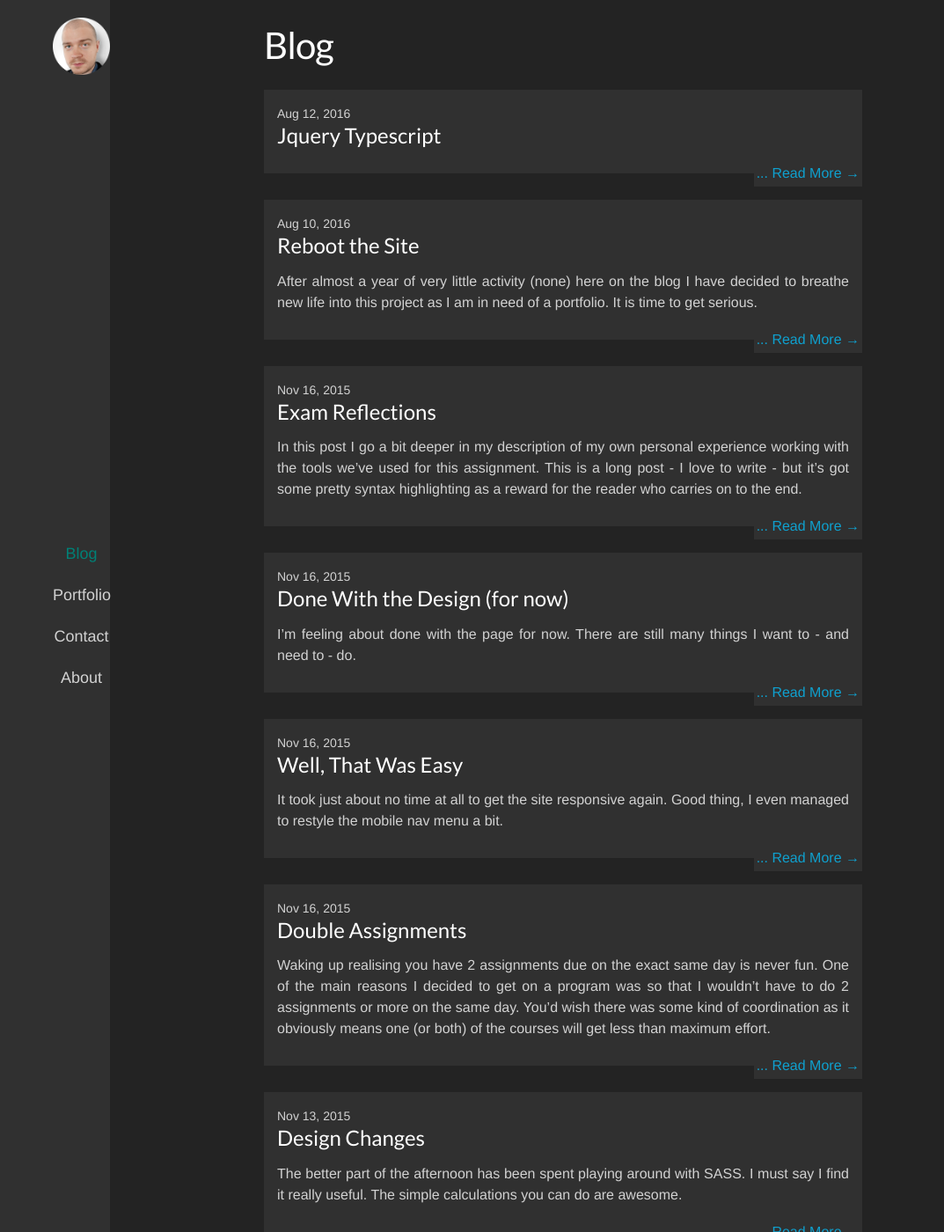
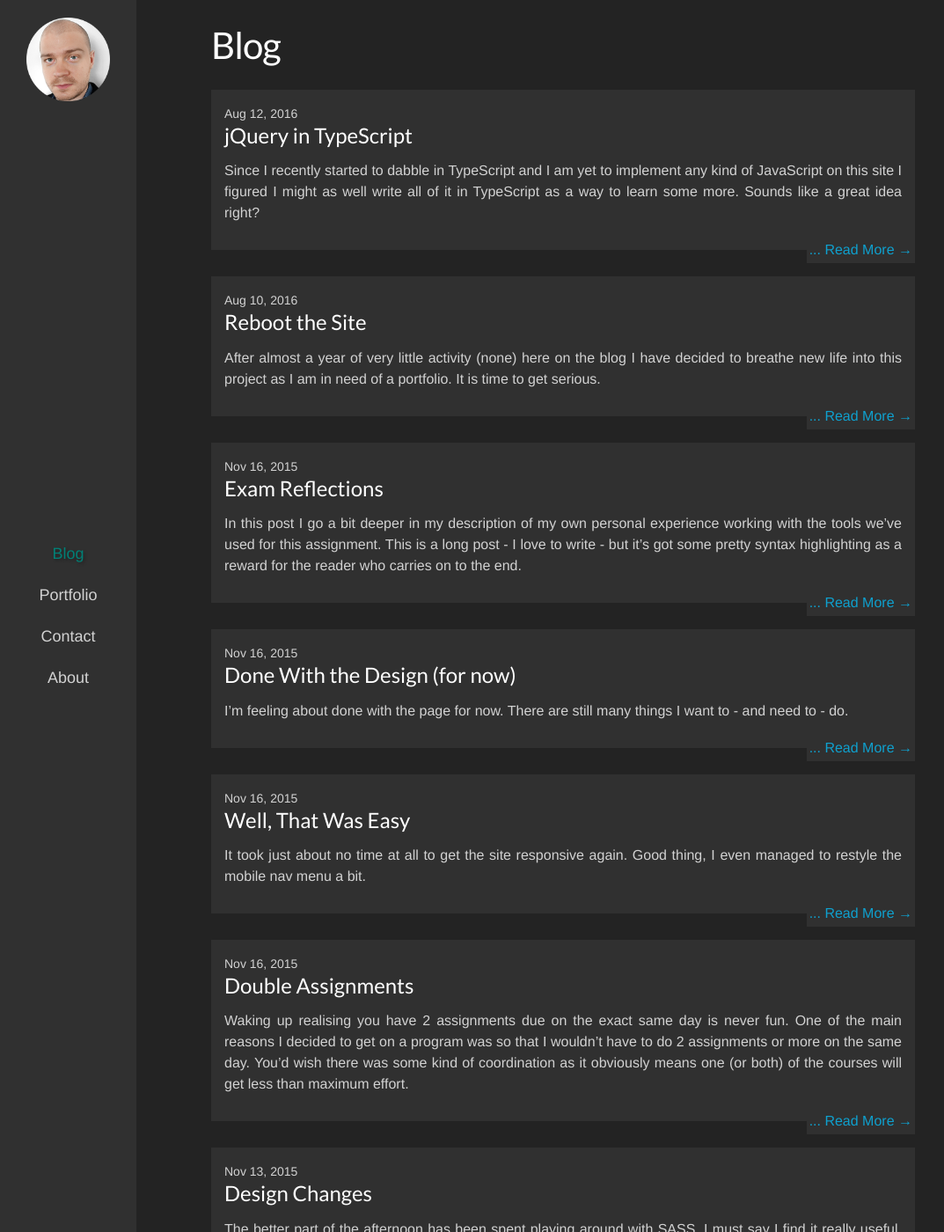
Before and after one commit to beppek/beppek.github.io, a Jekyll site: the page built from 01-blog.md, in a window 1280 px wide and 1400 px high. Shown: the whole window at 88% size, without its empty margins (0-1073 px from the left). Built offline with Jekyll 4.4.1, drawn with Linux system fonts in a browser that asks for light colours.

Commit message:
redesign menu

```diff
--- a/_includes/header.html
+++ b/_includes/header.html
@@ -2,9 +2,10 @@
 
   <div class="wrapper">
 
-    <a class="site-title" href="{{ site.baseurl }}/"><img src="/img/round.png" alt="logo"></a>
+    <a class="site-title" href="{{ site.baseurl }}/"><img src="/img/round.png" alt="logo" class="img-responsive"></a>
 
     <nav class="site-nav">
+
       <a href="#" class="menu-icon">
         <svg viewBox="0 0 18 15">
           <path fill="#424242" d="M18,1.484c0,0.82-0.665,1.484-1.484,1.484H1.484C0.665,2.969,0,2.304,0,1.484l0,0C0,0.665,0.665,0,1.484,0 h15.031C17.335,0,18,0.665,18,1.484L18,1.484z"/>
@@ -19,9 +20,9 @@
           {% unless node.exclude %}
             {% if node.title %}
               {% if page.url == node.url %}
-                <a class="page-link active-page" href="{{ node.url | prepend: site.baseurl }}">{{ node.title }}</a>
+                <a class="page-link btn btn-default btn-block btn-no-bg active-page" href="{{ node.url | prepend: site.baseurl }}">{{ node.title }}</a>
               {% else %}
-                <a class="page-link" href="{{ node.url | prepend: site.baseurl }}">{{ node.title }}</a>
+                <a class="page-link btn btn-default btn-block btn-no-bg" href="{{ node.url | prepend: site.baseurl }}">{{ node.title }}</a>
               {% endif %}
             {% endif %}
           {% endunless %}
--- a/_posts/2016-08-12-jquery-typescript.markdown
+++ b/_posts/2016-08-12-jquery-typescript.markdown
@@ -0,0 +1,9 @@
+---
+layout: post
+title:  "jQuery in TypeScript"
+date:   2016-08-12 14:00:00
+comments: true
+---
+Since I recently started to dabble in TypeScript and I am yet to implement any kind of JavaScript on this site I figured I might as well write all of it in TypeScript as a way to learn some more. Sounds like a great idea right?
+
+Before getting started I had to find out how to do this. Turns out it is quite simple: all you need is the typings file which you can find at ___. Then grab the jQuery files and you are good to go.
--- a/_sass/_base.scss
+++ b/_sass/_base.scss
@@ -164,12 +164,13 @@
  * Wrapper
  */
 .wrapper {
-    max-width: -webkit-calc(100% - (#{$spacing-unit} * 2));
-    max-width:         calc(100% - (#{$spacing-unit} * 2));
+    // max-width: -webkit-calc(100% - (#{$spacing-unit} * 2));
+    // max-width:         calc(100% - (#{$spacing-unit} * 2));
+    max-width: 100%;
     margin-right: auto;
     margin-left: auto;
-    padding-right: $spacing-unit;
-    padding-left: $spacing-unit;
+    // padding-right: $spacing-unit * 2;
+    // padding-left: $spacing-unit * 2;
     padding-bottom: 0;
     @extend %clearfix;
 
--- /dev/null
+++ b/_sass/_bootstrap-overrides.scss
@@ -0,0 +1,21 @@
+/**
+* Button styles
+*/
+.btn, .btn-default {
+    border-width: 0;
+    border: 0;
+    border-radius: 1px;
+}
+
+.btn-block {
+    &:not(:first-child) {
+            margin-top: 0px;
+    }
+}
+
+.btn-no-bg {
+    background-color: rgba(25,25,25,0);
+    &:hover {
+        background-color: $menu-btn-hover;
+    }
+}
--- a/_sass/_layout.scss
+++ b/_sass/_layout.scss
@@ -21,10 +21,10 @@
     font-size: 26px;
     line-height: 56px;
     letter-spacing: -1px;
-    margin: 20px auto 0;
+    margin: 20px $spacing-unit 0;
     text-align: center;
     float: left;
-    width: $menu-width;
+    max-width: $menu-width;
 
     &,
     &:visited {
@@ -49,7 +49,7 @@
 
     .page-link {
         text-align: center;
-        width: $menu-width;
+        width: calc(#{$menu-width} + #{$spacing-unit} * 2);
         color: $text-color;
         font-size: 18px;
         line-height: $base-line-height;
@@ -57,16 +57,17 @@
         transition: color ease 0.2s;
 
         // Gaps between nav items, but not on the first one
-        &:not(:first-child) {
-            margin-top: 20px;
-        }
-        &:hover {
-            color: lighten($active-color, 15%);
-        }
+        // &:not(:first-child) {
+        //     // margin-top: 20px;
+        // }
+        // &:hover {
+        //     color: lighten($active-color, 15%);
+        // }
     }
 
     .active-page {
         color: $hover-nav-color;
+        text-shadow: 2px 2px 3px rgba(25,25,25,0.5);
     }
 
     @include media-query($on-palm) {
--- a/css/main.scss
+++ b/css/main.scss
@@ -13,12 +13,13 @@
 
 $spacing-unit:     30px;
 $footer-height:    80px;
-$menu-width:       65px;
+$menu-width:       95px;
 
 $text-color:       rgb(210,210,210);
 $header-color:     lighten($text-color, 25%);
 $background-color: rgb(35,35,35);
 $menu-background:  lighten($background-color, 5%);
+$menu-btn-hover:   #004a80;
 $brand-color:      #fdfdfd;
 $link-color:       #0FA0CE;
 $hover-nav-color:  #008076;
@@ -53,5 +54,6 @@
 @import
         "base",
         "layout",
-        "syntax-highlighting"
+        "syntax-highlighting",
+        "bootstrap-overrides"
 ;
```
